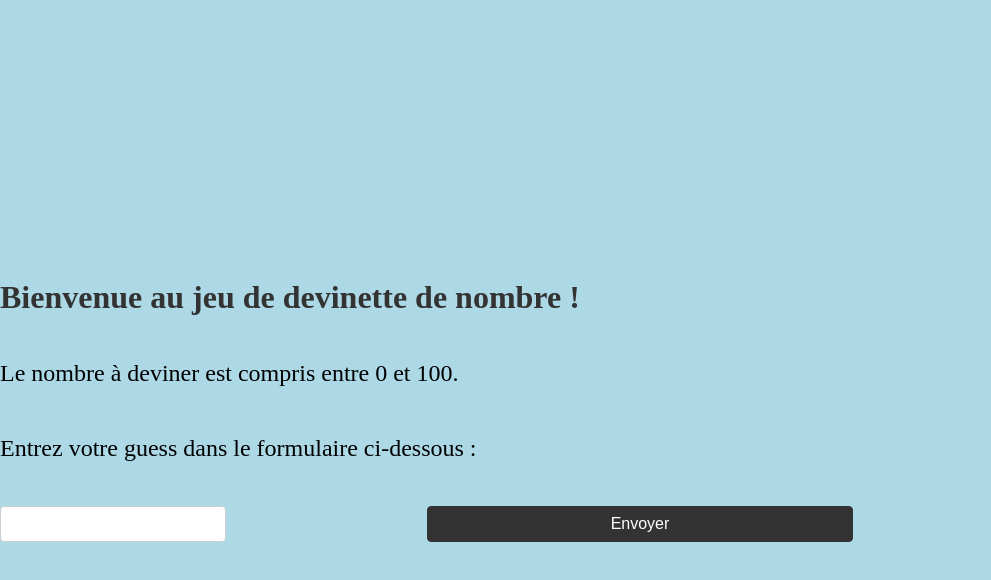
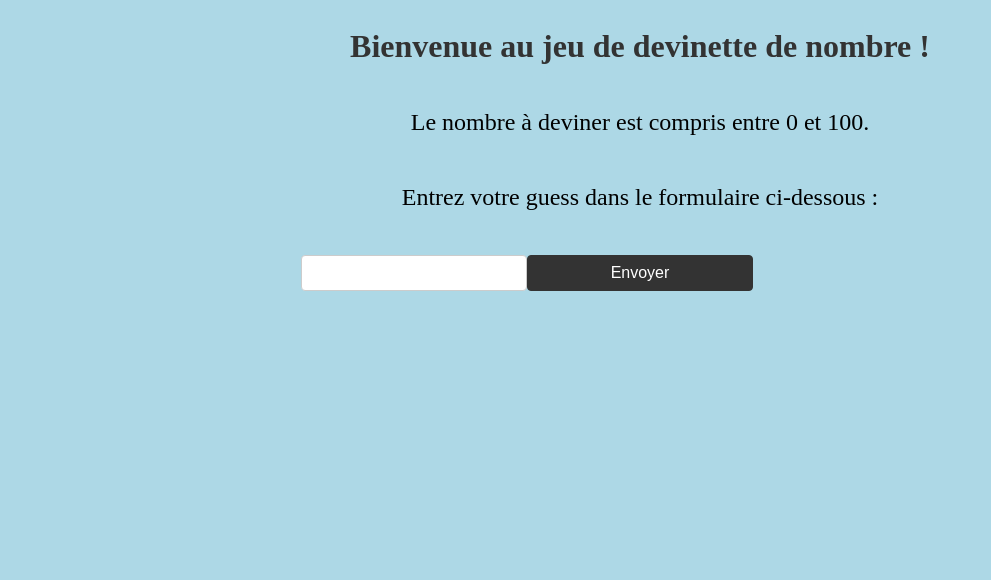
Before and after one commit to MyEcoria/guessTheNumber, a plain HTML site: page public/index.html in a window 1280 px wide. Shown: the whole page, without its empty margins (0-991 px from the left). Drawn offline with Linux system fonts and the light colour scheme.

Commit message:
Update style.css

```diff
--- a/public/style.css
+++ b/public/style.css
@@ -1 +1 @@
-body{background-color:lightblue}#content{border-radius:20px;display:flex;flex-direction:column;justify-content:center;margin:auto;position:absolute;top:0;bottom:0;left:0;right:0}h1{color:#333;font-size:2em;margin:20px 0}p{font-size:1.5em}form{align-items:center;display:flex;flex-direction:column;margin-top:20px}input[type="number"]{border:1px solid #ccc;border-radius:4px;font-size:16px;padding:8px 12px;width:200px}button[type="submit"]{border:1px solid #333;border-radius:4px;background-color:#333;color:#fff;cursor:pointer;font-size:16px;padding:8px 12px}button[type="submit"]:hover{background-color:#666}@media (min-width:768px){form{display:grid;grid-template-columns:repeat(3,1fr)}}@media (min-width:480px) and (max-width:767px){form{display:grid;grid-template-columns:repeat(2,1fr)}}@media (max-width:480px){form{display:block}}.error{color:red;font-weight:bold}.success{color:green;font-weight:bold}
+body{background-color:lightblue}#content{border-radius:20px;display:flex;flex-direction:column;align-items:center;justify-content:center;height:100%;width:100%}@media (max-width:480px){#content{position:absolute;top:0;left:0;right:0;bottom:0}}h1{color:#333;font-size:2em;margin:20px 0}p{font-size:1.5em}form{align-items:center;display:flex;flex-direction:column;margin-top:20px}input[type="number"]{border:1px solid #ccc;border-radius:4px;font-size:16px;padding:8px 12px;width:200px}button[type="submit"]{border:1px solid #333;border-radius:4px;background-color:#333;color:#fff;cursor:pointer;font-size:16px;padding:8px 12px}button[type="submit"]:hover{background-color:#666}@media (min-width:768px){form{display:grid;grid-template-columns:repeat(3,1fr)}}@media (min-width:480px) and (max-width:767px){form{display:grid;grid-template-columns:repeat(2,1fr)}}@media (max-width:480px){form{display:block}}.error{color:red;font-weight:bold}.success{color:green;font-weight:bold}
```
